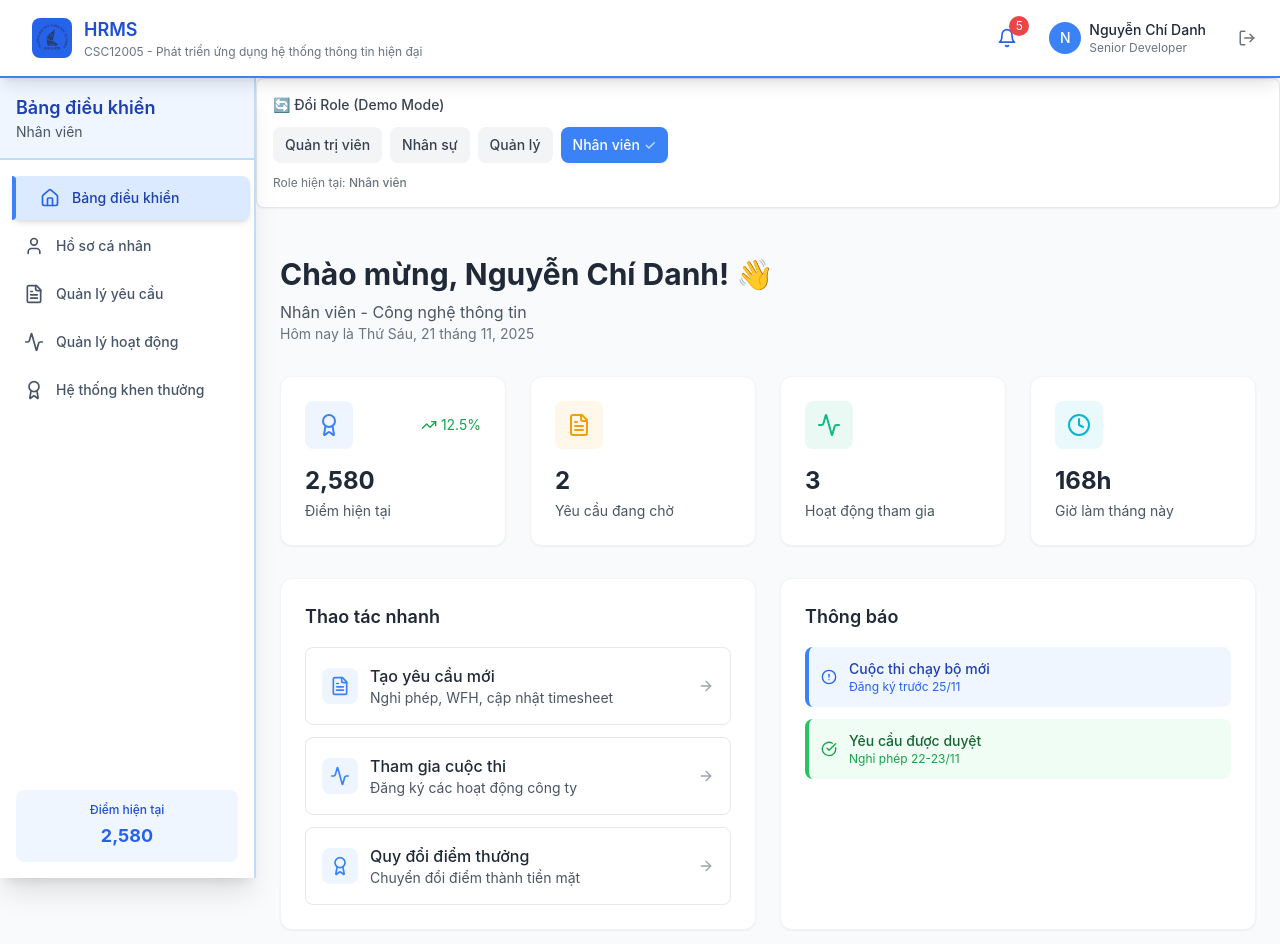
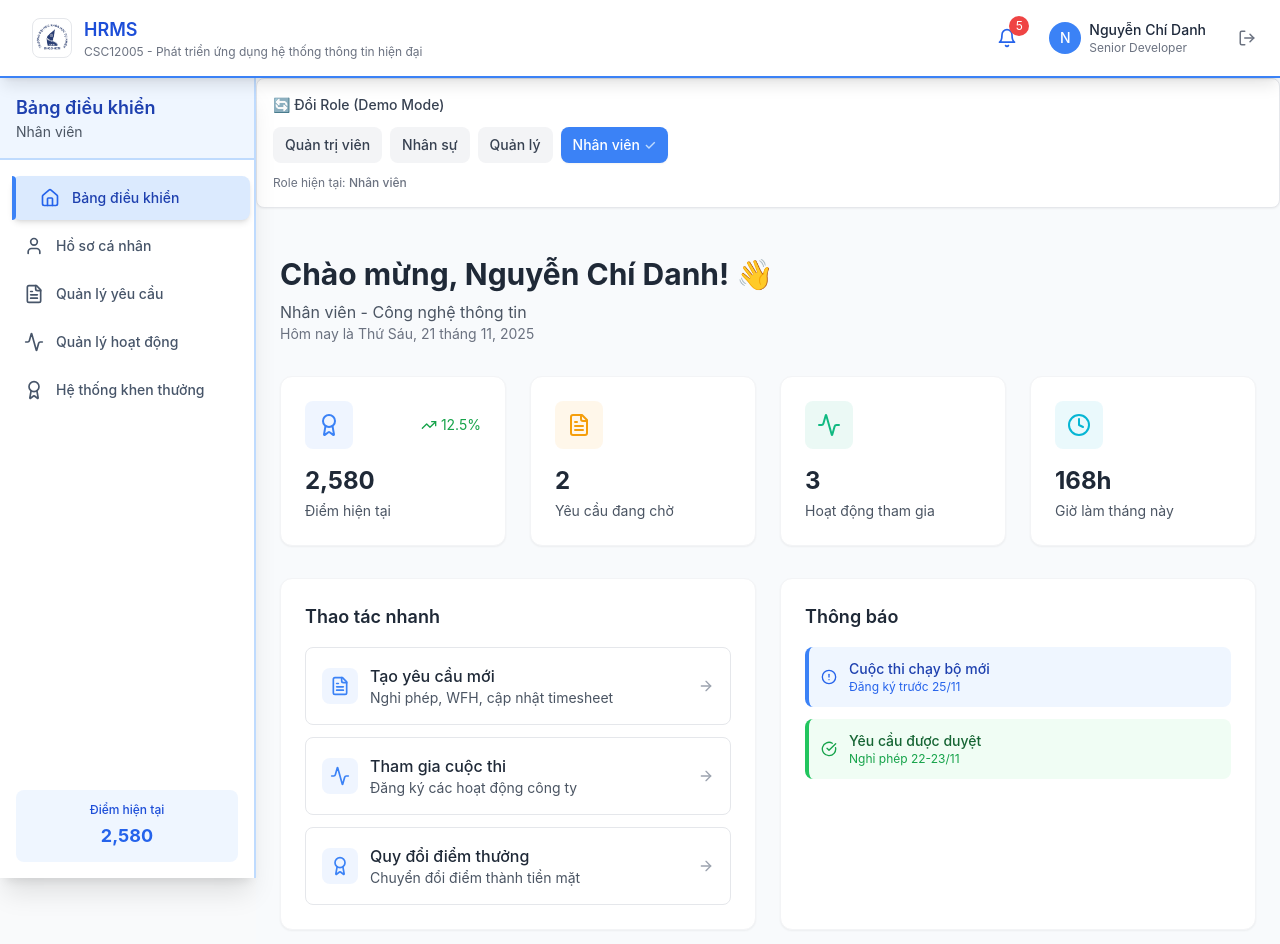
Before and after one commit to mrDanh11/Human_Resource_Management, a React app in the folder src/frontend/: page / in a window 1280 px wide. Shown: the top 944 px of the page. Built offline with nearby package versions, Linux system fonts and the light colour scheme; the HTML template or start-up script is replaced by a standard one.

Commit message:
fix: Change logo background from blue to white in Header component

```diff
--- a/src/frontend/src/components/common/Header.tsx
+++ b/src/frontend/src/components/common/Header.tsx
@@ -55,8 +55,8 @@ const Header: React.FC<HeaderProps> = ({
           {/* Logo và tên ứng dụng */}
           <div className="flex items-center space-x-3">
             <div
-              className="w-10 h-10 rounded-lg flex items-center justify-center text-white font-bold"
-              style={{ backgroundColor: THEME_COLORS.primary[600] }}
+              className="w-10 h-10 rounded-lg flex items-center justify-center text-gray-700 font-bold border border-gray-200"
+              style={{ backgroundColor: 'white' }}
             >
               {/* Icon placeholder - thêm logo tại đây */}
               <img
@@ -71,8 +71,8 @@ const Header: React.FC<HeaderProps> = ({
                 }}
               />
               <span
-                className="hidden w-8 h-8 rounded items-center justify-center text-sm font-bold"
-                style={{ backgroundColor: THEME_COLORS.primary[600] }}
+                className="hidden w-8 h-8 rounded items-center justify-center text-sm font-bold text-gray-700"
+                style={{ backgroundColor: 'white' }}
               >
                 HR
               </span>
```
Also changed, not shown: src/frontend/package.json (+5 -5 lines), 1 other file (tests, documents, lock files or other folders).
